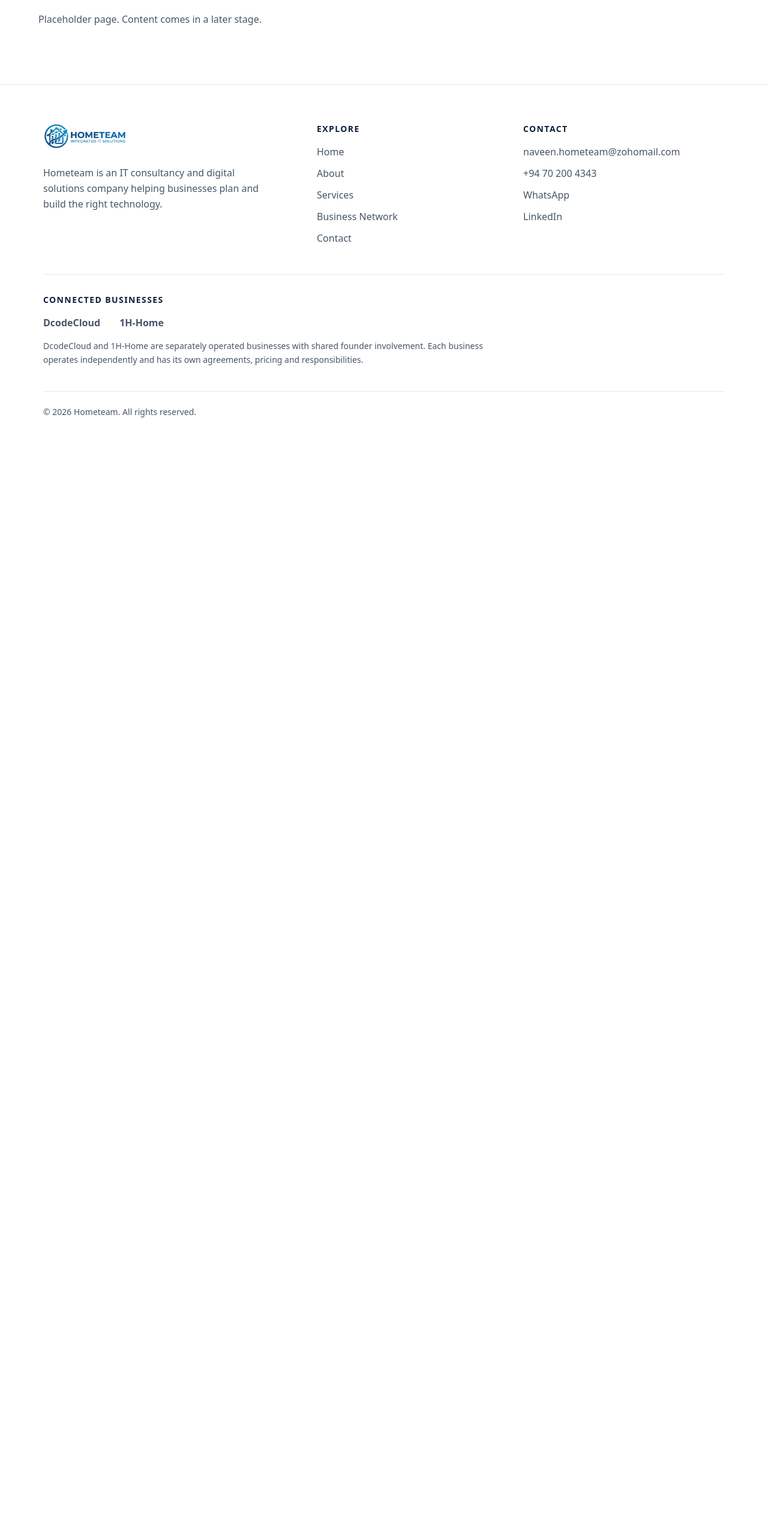
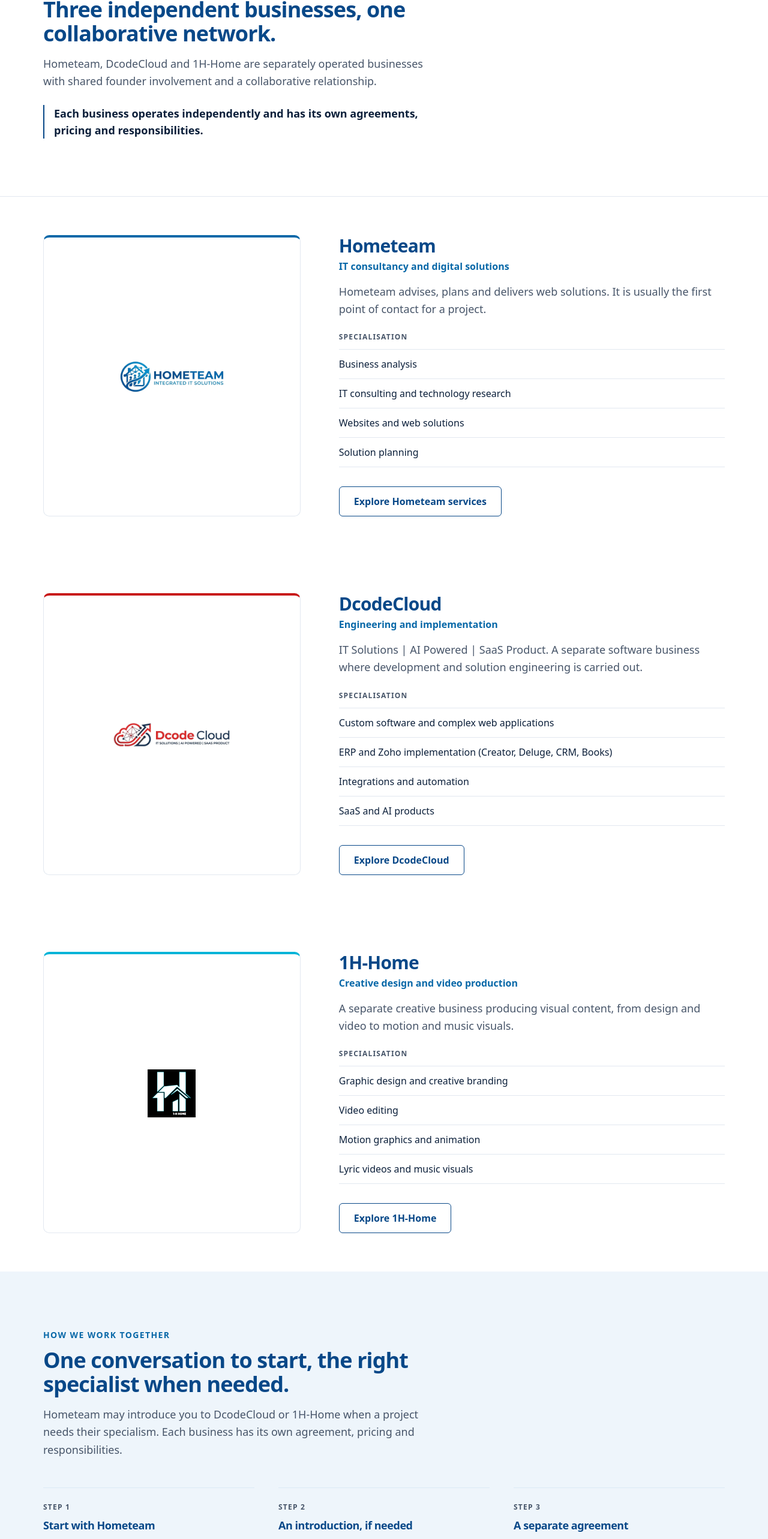
Before and after one commit to NaveenDG2002/Hometeam, a React (Vite) app: page /network in a window 1280 px wide. Shown: the part 205-2771 px from the top of the page at 60% size. Before the commit the page ends 966 px from the top, so only its background shows below. Built offline with nearby package versions, Linux system fonts and the light colour scheme; no server answers.

Commit message:
Add Business Network page

```diff
--- a/src/pages/Network.tsx
+++ b/src/pages/Network.tsx
@@ -1,4 +1,25 @@
 import Seo from '../components/layout/Seo'
+import Container from '../components/ui/Container'
+import SectionHeading from '../components/ui/SectionHeading'
+import Reveal from '../components/ui/Reveal'
+import Button from '../components/ui/Button'
+import ContactCta from '../components/sections/ContactCta'
+import { businesses, independenceNote } from '../data/businesses'
+
+const steps = [
+  {
+    title: 'Start with Hometeam',
+    text: 'You tell us about the project. Hometeam does the business analysis and recommends the right solution.',
+  },
+  {
+    title: 'An introduction, if needed',
+    text: 'If the project needs ERP, Zoho or custom engineering, Hometeam introduces DcodeCloud. If it needs branding or video, Hometeam introduces 1H-Home.',
+  },
+  {
+    title: 'A separate agreement',
+    text: 'You agree terms with each business directly. Each has its own agreement, pricing and responsibilities.',
+  },
+]
 
 export function Component() {
   return (
@@ -8,10 +29,142 @@ export function Component() {
         description="Hometeam, DcodeCloud and 1H-Home are independent businesses with shared founder involvement. Explore each business and what it specialises in."
         path="/network"
       />
-      <section className="mx-auto max-w-[1200px] px-6 py-24">
-        <h1 className="text-4xl font-bold">Our Business Network</h1>
-        <p className="mt-4 text-muted">Placeholder page. Content comes in a later stage.</p>
+
+      {/* Intro */}
+      <section aria-labelledby="network-heading">
+        <Container className="py-14 sm:py-20 lg:py-24">
+          <Reveal>
+            <SectionHeading
+              as="h1"
+              id="network-heading"
+              eyebrow="Business network"
+              title="Three independent businesses, one collaborative network."
+              intro="Hometeam, DcodeCloud and 1H-Home are separately operated businesses with shared founder involvement and a collaborative relationship."
+            />
+            <p className="mt-6 max-w-2xl border-l-2 border-brand-700 pl-4 text-lg font-semibold text-ink">
+              {independenceNote}
+            </p>
+          </Reveal>
+        </Container>
       </section>
+
+      {/* The three businesses */}
+      <section aria-label="The businesses" className="border-t border-line">
+        <Container>
+          {businesses.map((business) => (
+            <Reveal key={business.id}>
+              <article
+                aria-labelledby={`${business.id}-name`}
+                className="grid gap-8 border-b border-line py-12 last:border-b-0 sm:py-16 lg:grid-cols-[0.8fr_1.2fr] lg:gap-16"
+              >
+                <div
+                  style={{ borderTopColor: business.accent }}
+                  className="flex min-h-48 items-center justify-center rounded-panel border border-t-4 border-line bg-white p-8"
+                >
+                  <img
+                    src={business.logo}
+                    alt={business.logoAlt}
+                    width={business.logoWidth}
+                    height={business.logoHeight}
+                    loading="lazy"
+                    className={`${business.logoClass} w-auto max-w-full`}
+                  />
+                </div>
+
+                <div>
+                  <h2 id={`${business.id}-name`} className="text-2xl font-bold sm:text-3xl">
+                    {business.name}
+                  </h2>
+                  <p className="mt-1 font-semibold text-brand-600">{business.role}</p>
+                  <p className="mt-4 text-lg leading-relaxed text-muted">{business.description}</p>
+
+                  <p className="mt-6 text-xs font-semibold uppercase tracking-widest text-muted">
+                    Specialisation
+                  </p>
+                  <ul className="mt-3 border-t border-line">
+                    {business.specialisations.map((item) => (
+                      <li key={item} className="border-b border-line py-3 text-ink">
+                        {item}
+                      </li>
+                    ))}
+                  </ul>
+
+                  <div className="mt-8">
+                    <Button
+                      variant="secondary"
+                      className="w-full sm:w-auto"
+                      {...(business.external ? { href: business.href } : { to: business.href })}
+                    >
+                      {business.cta}
+                      {business.external && (
+                        <span className="sr-only"> (opens in a new tab)</span>
+                      )}
+                    </Button>
+                  </div>
+                </div>
+              </article>
+            </Reveal>
+          ))}
+        </Container>
+      </section>
+
+      {/* How we work together */}
+      <section aria-labelledby="together-heading" className="bg-brand-50">
+        <Container className="py-14 sm:py-20 lg:py-24">
+          <Reveal>
+            <SectionHeading
+              id="together-heading"
+              eyebrow="How we work together"
+              title="One conversation to start, the right specialist when needed."
+              intro="Hometeam may introduce you to DcodeCloud or 1H-Home when a project needs their specialism. Each business has its own agreement, pricing and responsibilities."
+            />
+          </Reveal>
+
+          <Reveal delay={0.1}>
+            <ol className="mt-12 grid gap-x-10 gap-y-8 md:grid-cols-3">
+              {steps.map(({ title, text }, index) => (
+                <li key={title} className="border-t border-brand-100 pt-6">
+                  <p className="text-xs font-semibold tracking-widest text-muted">
+                    STEP {index + 1}
+                  </p>
+                  <h3 className="mt-2 text-lg font-semibold">{title}</h3>
+                  <p className="mt-2 leading-relaxed text-muted">{text}</p>
+                </li>
+              ))}
+            </ol>
+          </Reveal>
+        </Container>
+      </section>
+
+      {/* Shared founder involvement */}
+      <section aria-labelledby="founder-note-heading">
+        <Container className="py-14 sm:py-20 lg:py-24">
+          <Reveal>
+            <div className="max-w-3xl">
+              <p className="text-sm font-semibold uppercase tracking-widest text-brand-600">
+                Shared founder involvement
+              </p>
+              <h2 id="founder-note-heading" className="mt-3 text-2xl font-bold sm:text-3xl">
+                Connected through people, not ownership.
+              </h2>
+              <p className="mt-5 text-lg leading-relaxed text-muted">
+                Naveen Gunasekara founded and owns Hometeam. He is also involved, together with a
+                co-founder, in DcodeCloud and in 1H-Home. That shared involvement is why the
+                businesses collaborate easily. It does not make them one company: Hometeam does
+                not own DcodeCloud or 1H-Home, and each one is run as its own business.
+              </p>
+              <p className="mt-4 font-semibold text-ink">{independenceNote}</p>
+              <div className="mt-6">
+                <Button to="/about" variant="link">
+                  About Hometeam and its founder
+                </Button>
+              </div>
+            </div>
+          </Reveal>
+        </Container>
+      </section>
+
+      <ContactCta />
     </>
   )
 }
```
